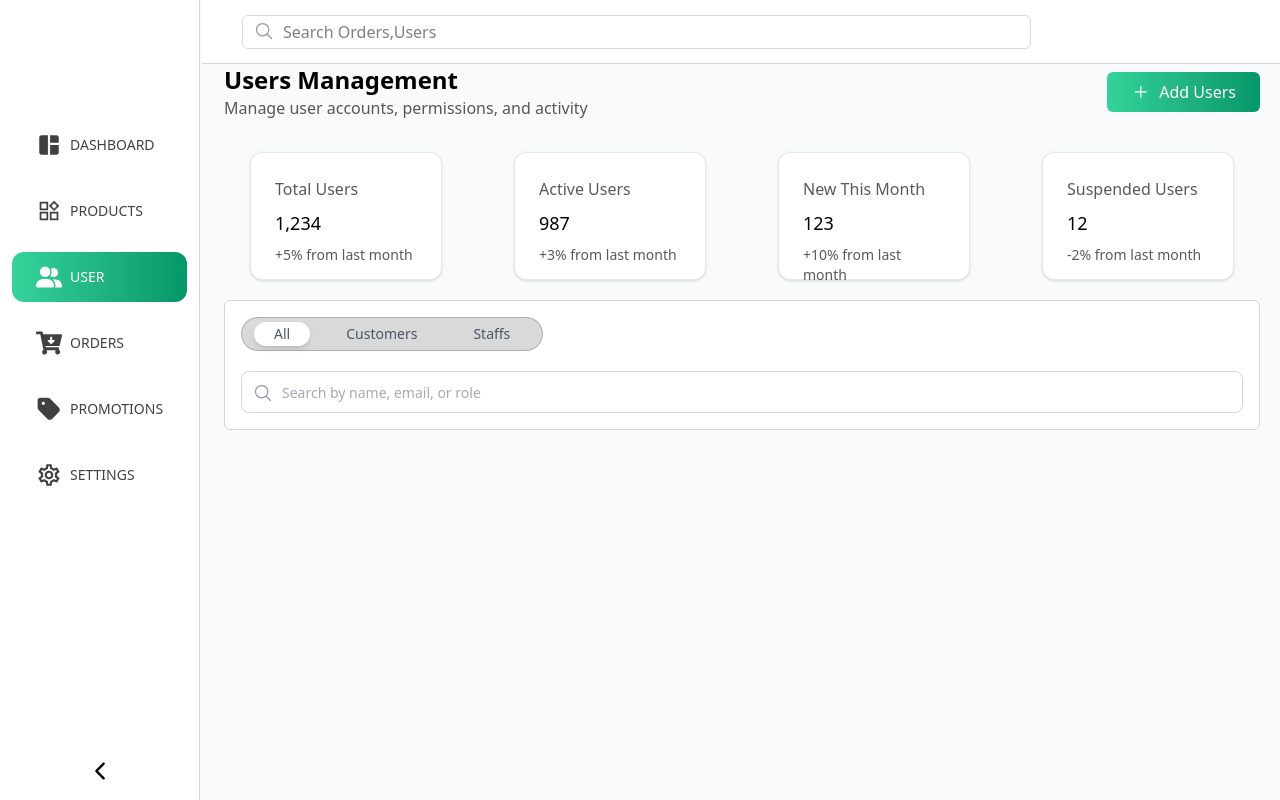
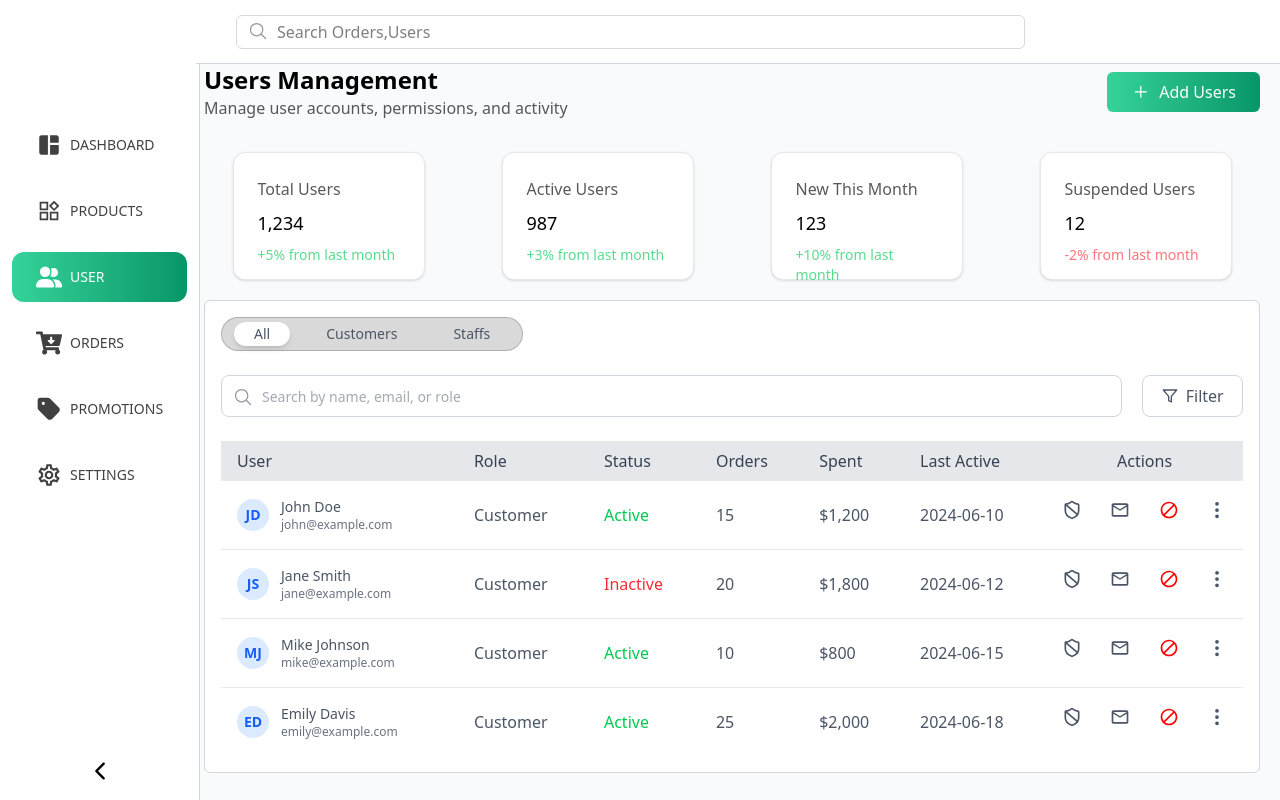
Before and after one commit to sivasathish889/E-commerce-admin, a React (Vite) app: page /users in a window 1280 px wide. Built offline with nearby package versions, Linux system fonts and the light colour scheme; no server answers.

Commit message:
users completed

```diff
--- a/src/@types/types.ts
+++ b/src/@types/types.ts
@@ -28,5 +28,17 @@ export type UserCardType = {
   title: string;
   value: string;
   percentage: string;
+  status : "UP" | "DOWN"
+};
+
+export type UserType = {
+  id: number;
+  name: string;
+  email: string;
+  role: string;
+  status: "Active" | "Inactive";
+  orders: string;
+  totalSpent: string;
+  lastActive: string;
 };
 export type NavBarSections = typeof NavBarSections[keyof typeof NavBarSections];
--- a/src/App.tsx
+++ b/src/App.tsx
@@ -39,11 +39,11 @@ function App() {
         </aside>
         <div className="flex-1">
           <div
-            className={`${hideBar ? "ml-28.5!" : "ml-51"} header flex-1 w-full ml-28.5 sm:ml-28.5 md:ml-47 lg:ml-50.5 `}
+            className={`${hideBar ? "ml-18.5!" : "ml-38"} header flex-1 w-full ml-28.5 sm:ml-28.5 md:ml-46 lg:ml-49 `}
           >
             <Header />
           </div>
-          <main className={`main  mt-16 ${hideBar ? "ml-25" : "ml-51"}`}>
+          <main className={` mx-5 main mt-16 ${hideBar ? "ml-25" : "ml-51"}`}>
             <Routes>
               <Route path="/" element={<Dashboard />} />
               <Route path="/products" element={<Products />} />
--- a/src/components/NavBar.tsx
+++ b/src/components/NavBar.tsx
@@ -13,15 +13,15 @@ const NavBar = ({ hideBar, setHideBar }: Props) => {
 
 
   return (
-    <div className="h-full flex justify-between flex-col transition-all duration-700 ease-in-out border-r border-r-gray-300 fixed bg-[#FFFFFF]">
+    <div className="h-full flex justify-between flex-col transition-all duration-700 ease-in-out border-r border-r-gray-300 fixed bg-[#FFFFFF] z-10">
       <div>
-        <div className="logo h-28 w-28">{/* <img src="" alt="" /> */}</div>
+        <div className="logo h-28 w-18">{/* <img src="" alt="" /> */}</div>
         <div className="nav-item flex flex-col justify-center items-center px-3 transition-all duration-700 ease-in-out">
           {NavItems.map((item, idx) => (
             <Link
               to={item.path}
               className={`
-              nav-item flex gap-2 not-md:justify-center md:justify-baseline items-center px-2 md:px-6 py-3  my-2 w-full cursor-pointer rounded-xl transition-all duration-700 ease-in-out text-black/75 text-xs lg:text-sm
+              nav-item flex gap-2  md:justify-baseline items-center px-2 md:px-6 py-3  my-2 w-full cursor-pointer rounded-xl transition-all duration-700 ease-in-out text-black/75 text-xs lg:text-sm
               ${
                 path === item.path
                   ? "bg-linear-to-r from-gradient-primary to-gradient-secondary text-white "
@@ -32,7 +32,7 @@ const NavBar = ({ hideBar, setHideBar }: Props) => {
             >
               {item.icon}
               <Activity mode={hideBar ? "hidden" : "visible"}>
-                <span className="hidden md:block transition-all duration-700 ease-in-out">
+                <span className={`${hideBar ? "hidden" : "block"} transition-all duration-700 ease-in-out`}>
                   {item.name}
                 </span>
               </Activity>
--- /dev/null
+++ b/src/components/Tooltip.tsx
@@ -0,0 +1,24 @@
+import React from "react";
+
+interface TooltipProps extends React.CSSProperties {
+  text: string;
+  children: React.ReactNode;
+  className?: string;
+}
+
+const Tooltip: React.FC<TooltipProps> = ({ text, children, className }) => {
+  return (
+    <div className={className}>
+      <div className={`relative inline-block group `}>
+        {children}
+        <span
+          className={`invisible absolute text-xs bottom-[125%] left-1/2 -translate-x-1/2  bg-gray-800 text-white text-center rounded px-2 py-1 opacity-0 transition-opacity duration-300 group-hover:visible group-hover:opacity-100 whitespace-nowrap`}
+        >
+          {text}
+        </span>
+      </div>
+    </div>
+  );
+};
+
+export default Tooltip;
--- a/src/components/Users/Cards.tsx
+++ b/src/components/Users/Cards.tsx
@@ -1,12 +1,12 @@
 import type { UserCardType } from "../../@types/types"
 
-const Cards = ({ id, title, value, percentage }: UserCardType) => {
+const Cards = ({ id, title, value, percentage,status }: UserCardType) => {
   return (
     <div className="card shadow-sm border border-gray-200 p-6 rounded-xl w-48 bg-white h-32" key={id}>
       <div className="card-header space-y-2 flex flex-col justify-center">
         <p className="text-base opacity-65">{title}</p>
         <p className="text-lg">{value}</p>
-        <p className="text-sm opacity-65">{percentage}</p>
+        <p className={`text-sm opacity-65 ${status === "UP" ? "text-green-500" : "text-red-500"}`}>{percentage}</p>
       </div>
     </div>
   )
--- a/src/components/Users/UserList.tsx
+++ b/src/components/Users/UserList.tsx
@@ -1,12 +1,61 @@
 import { useState } from "react";
 import { IoSearchOutline } from "react-icons/io5";
-
+import { FiFilter } from "react-icons/fi";
+import { LuShieldBan } from "react-icons/lu";
+import { MdBlock, MdOutlineMail } from "react-icons/md";
+import { BsThreeDotsVertical } from "react-icons/bs";
+import type { UserType } from "../../@types/types";
+import Tooltip from "../Tooltip";
 const UserList = () => {
+  // @ts-ignore
   const [activeTab, setActiveTab] = useState<"ALL" | "CUSTOMERS" | "STAFF">(
     "ALL",
   );
+  // @ts-ignore
+  const [userData, setUserData] = useState<UserType[]>([
+    {
+      id: 1,
+      name: "John Doe",
+      email: "john@example.com",
+      role: "Customer",
+      status: "Active",
+      orders: "15",
+      totalSpent: "$1,200",
+      lastActive: "2024-06-10",
+    },
+    {
+      id: 2,
+      name: "Jane Smith",
+      email: "jane@example.com",
+      role: "Customer",
+      status: "Inactive",
+      orders: "20",
+      totalSpent: "$1,800",
+      lastActive: "2024-06-12",
+    },
+    {
+      id: 3,
+      name: "Mike Johnson",
+      email: "mike@example.com",
+      role: "Customer",
+      status: "Active",
+      orders: "10",
+      totalSpent: "$800",
+      lastActive: "2024-06-15",
+    },
+    {
+      id: 4,
+      name: "Emily Davis",
+      email: "emily@example.com",
+      role: "Customer",
+      status: "Active",
+      orders: "25",
+      totalSpent: "$2,000",
+      lastActive: "2024-06-18",
+    },
+  ]);
   return (
-    <div className=" p-4 rounded-md  gap-8  text-gray-600 font-medium">
+    <div className="p-4 rounded-md  gap-8  text-gray-600 ">
       <div className="tabbar bg-black/15 inline-block  gap-3 px-3 py-1 rounded-4xl border border-black/20 text-sm ">
         <div className="flex text-center gap-4">
           <p
@@ -29,7 +78,8 @@ const UserList = () => {
           </p>
         </div>
       </div>
-      <div className="search-bar flex mt-5">
+      <div className="search-filter flex w-full justify-between mt-6 gap-x-5">
+        <div className="search-bar flex  w-[90%]">
           <div className="search-button w-full relative">
             <input
               type="search"
@@ -43,6 +93,75 @@ const UserList = () => {
             />
           </div>
         </div>
+        <div className="filter w-[10%]  flex gap-2 px-2 py-1 justify-center items-center border border-gray-300 rounded-lg cursor-pointer">
+          <FiFilter />
+          <p>Filter</p>
+        </div>
+      </div>
+      <div className="listed-users">
+        {/* Table Component */}
+        <table className="w-full mt-6 table-auto border-collapse ">
+          <thead>
+            <tr className="bg-gray-200 text-left">
+              {["User", "Role", "Status", "Orders", "Spent", "Last Active"].map(
+                (header) => (
+                  <th
+                    key={header}
+                    className="px-4 py-2 text-base font-medium text-gray-700"
+                  >
+                    {header}
+                  </th>
+                ),
+              )}
+              <th className="px-4 py-2 text-base text-center font-medium text-gray-700">
+                Actions
+              </th>
+            </tr>
+          </thead>
+          <tbody className="divide-y divide-gray-200">
+            {userData.map((user) => (
+              <tr key={user.id} className="hover:bg-gray-50">
+                <td className="px-4 py-2 text-sm flex items-center gap-3 whitespace-nowrap my-2">
+                  <div className="profile-pic bg-blue-100 text-blue-600 rounded-full w-8 h-8 flex justify-center items-center font-semibold">
+                    {user.name
+                      .split(" ")
+                      .map((n) => n[0])
+                      .join("")
+                      .toUpperCase()}
+                  </div>
+                  <div className="name-email flex flex-col">
+                    <span className="font-medium">{user.name}</span>
+                    <span className="text-xs text-gray-500">{user.email}</span>
+                  </div>
+                </td>
+                <td className="px-4 py-2">{user.role}</td>
+                <td
+                  className={`px-4 py-2 ${user.status === "Active" ? "text-green-500" : "text-red-500"}`}
+                >
+                  {user.status}
+                </td>
+                <td className="px-4 py-2">{user.orders}</td>
+                <td className="px-4 py-2">{user.totalSpent}</td>
+                <td className="px-4 py-2">{user.lastActive}</td>
+                <td className="px-4 py-2 flex gap-4 justify-between">
+                    <Tooltip text="Suspend User">
+                      <LuShieldBan size={20} className="cursor-pointer" />
+                    </Tooltip>
+                  <Tooltip text="Send Email">
+                    <MdOutlineMail size={20} className="cursor-pointer" />
+                  </Tooltip>
+                  <Tooltip text="Block User">
+                    <MdBlock size={20} className="cursor-pointer" color="red" />
+                  </Tooltip>
+                  <Tooltip text="More Actions">
+                    <BsThreeDotsVertical size={20} className="cursor-pointer" />
+                  </Tooltip>
+                </td>
+              </tr>
+            ))}
+          </tbody>
+        </table>
+      </div>
     </div>
   );
 };
--- a/src/pages/Products.tsx
+++ b/src/pages/Products.tsx
@@ -33,7 +33,7 @@ const Products = () => {
     },
   ]);
   return (
-    <div className="px-5">
+    <div className="">
       <div className="header flex justify-between items-center">
         <div>
           <p className="text-2xl font-semibold">Products</p>
--- a/src/pages/Users.tsx
+++ b/src/pages/Users.tsx
@@ -12,28 +12,32 @@ const Users = () => {
       title: "Total Users",
       value: "1,234",
       percentage: "+5% from last month",
+      status: "UP",
     },
     {
       id: 2,
       title: "Active Users",
       value: "987",
       percentage: "+3% from last month",
+      status: "UP",
     },
     {
       id: 3,
       title: "New This Month",
       value: "123",
       percentage: "+10% from last month",
+      status: "UP",
     },
     {
       id: 4,
       title: "Suspended Users",
       value: "12",
       percentage: "-2% from last month",
+      status: "DOWN",
     },
   ]);
   return (
-    <div className="px-5 min-w-full h-full">
+    <div className="min-w-full h-full">
       <div className="header flex justify-between gap-6 items-center">
         <div>
           <p className="text-md md:text-2xl font-semibold">Users Management</p>
@@ -49,8 +53,8 @@ const Users = () => {
         </div>
       </div>
       <div className="cards flex w-full justify-around mt-8 flex-wrap gap-5">
-        {cardsData.map(({ id, title, value, percentage }) => (
-          <Cards id={id} title={title} value={value} percentage={percentage} />
+        {cardsData.map(({ id, title, value, percentage, status }) => (
+          <Cards id={id} title={title} value={value} percentage={percentage} status={status} />
         ))}
       </div>
       <main className="main mt-5 border border-gray-300 rounded-md bg-white">
```
Lines whose indentation alone changed are shown as unchanged.
